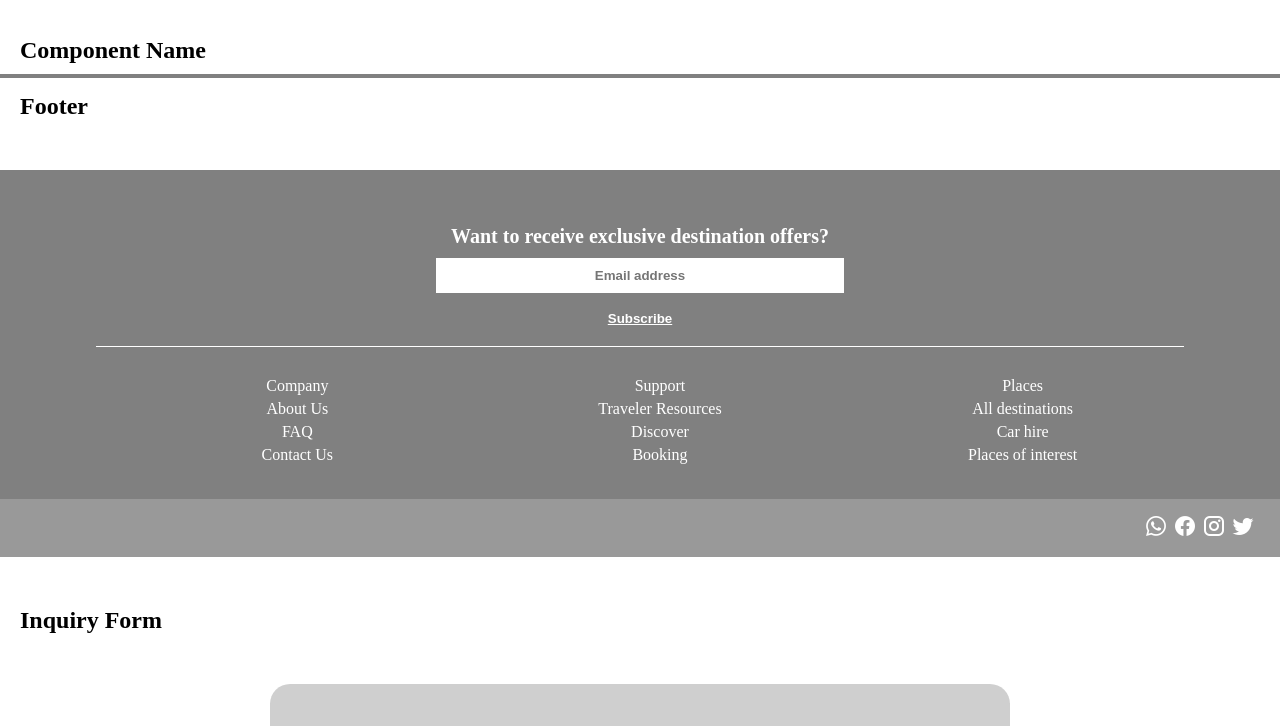
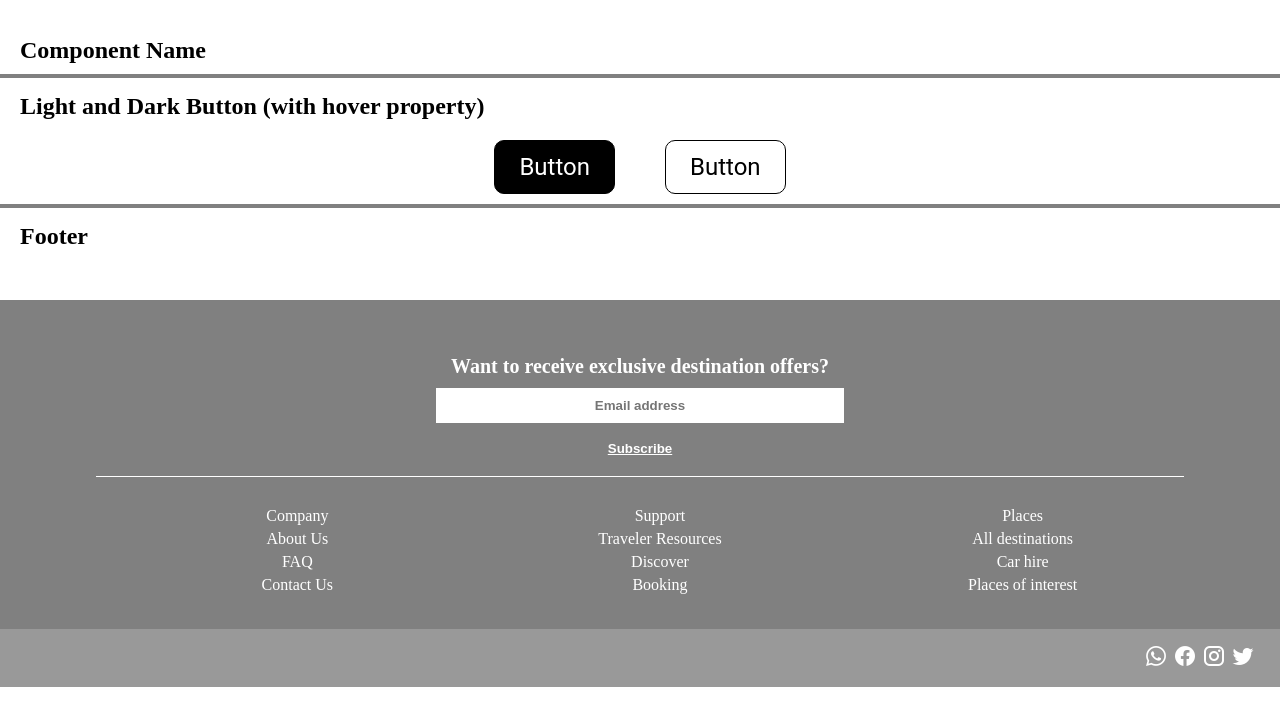
Before and after one commit to JUC24/proyecto1_proyecto-final, a website: page designSystem.html in a window 1280 px wide. Shown: the part 60-786 px from the top of the page. Drawn offline with Linux system fonts and the light colour scheme.

Commit message:
feat(designSystem.html): buttons structure (#4)
Co-authored-by: Jason Umaña C <106450222+JUC24@users.noreply.github.com>

```diff
--- a/designSystem.html
+++ b/designSystem.html
@@ -14,6 +14,16 @@
   <div class="componentConteiner"><!--Conponent conteiner-->
     <h2 class="componentConteiner--titleName">Component Name</h2>
     <div></div><!--component goes here-->
+  </div>
+
+<!-- Buttons -->
+
+  <div class="componentConteiner"><!--Conponent conteiner-->
+    <h2 class="componentConteiner--titleName">Light and Dark Button (with hover property)</h2>
+    <div class="buttonsArea">
+      <button class="darkButton" type="button" >Button</button>
+      <button class="lightButton" type="button" >Button</button>
+    </div>
   </div>
 
 <!-- Footer -->
@@ -102,6 +112,7 @@
           <button class="inquiryForm__button" type="submit">Submit</button>
         </section>
       </form>
+
     </div><!--component goes here-->
   </div>
 </body>
--- /dev/null
+++ b/sass/components/_buttons.scss
@@ -0,0 +1,50 @@
+.buttonsArea {
+  margin: 0 auto;
+  display: flex;
+  gap: 50px;
+  width: fit-content;
+}
+
+.darkButton {
+  background-color: black;
+  color: white;
+  padding: 12px 24px;
+  border-radius: 10px;
+  border: 3px solid black;
+  border-width: thin;
+  margin: 10px 0;
+  font-family: 'Roboto';
+  font-style: normal;
+  font-weight: 400;
+  font-size: 24px;
+  line-height: 28px;
+  display: flex;
+  align-items: center;
+  text-align: center;
+}
+
+.lightButton {
+  background-color: white;
+  color: black;
+  padding: 12px 24px;
+  border-radius: 10px;
+  border: 3px solid black;
+  border-width: thin;
+  margin: 10px 0;
+  font-family: 'Roboto';
+  font-style: normal;
+  font-weight: 400;
+  font-size: 24px;
+  line-height: 28px;
+  display: flex;
+  align-items: center;
+  text-align: center;
+}
+
+.darkButton:hover {
+  background-color: rgba(0, 0, 0, 0.7);
+}
+
+.lightButton:hover {
+  background-color: #D9D9D9;
+}
--- a/sass/styles.scss
+++ b/sass/styles.scss
@@ -3,5 +3,7 @@
 @import 'pages/designSystem';
 @import 'components/componentConteiner';
 
+@import 'components/buttons';
+
 @import 'components/footer';
 @import 'components/inquiryForm';
```
Also changed, not shown: public/css/styles.css.
